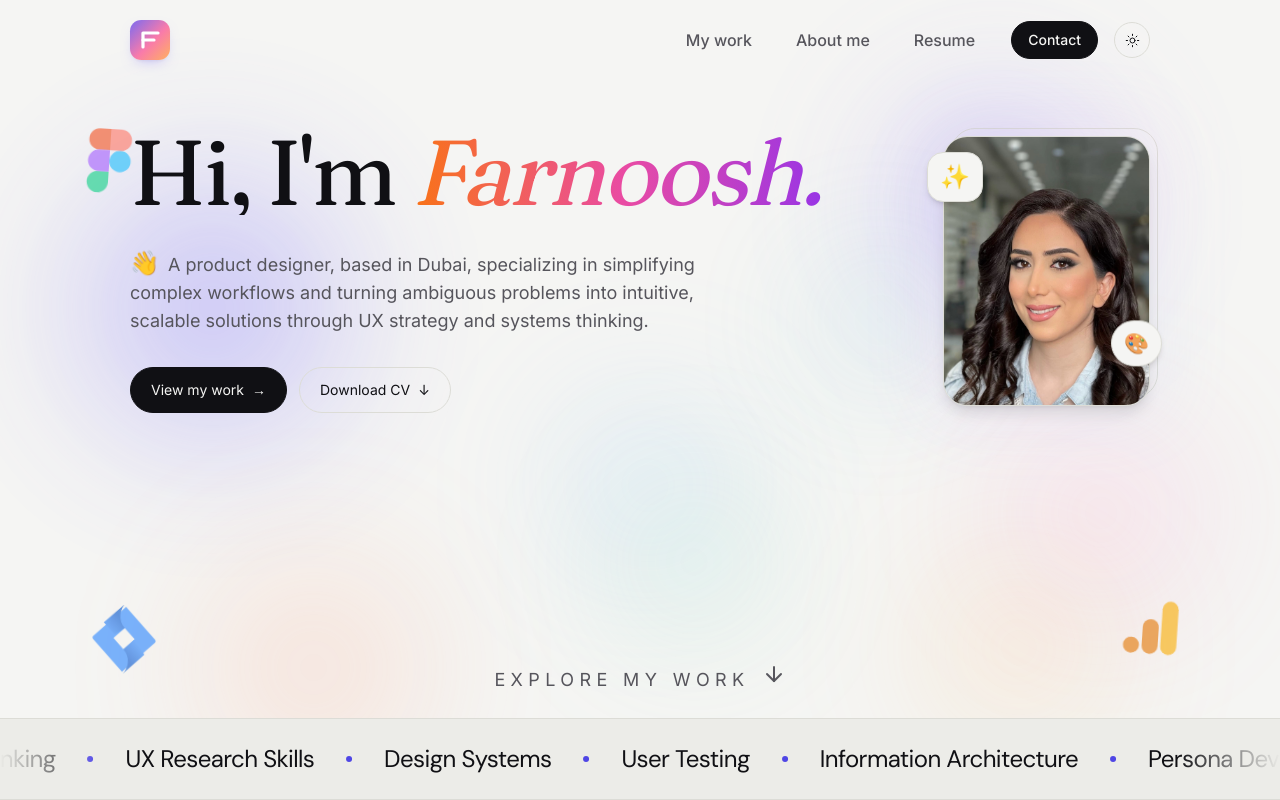
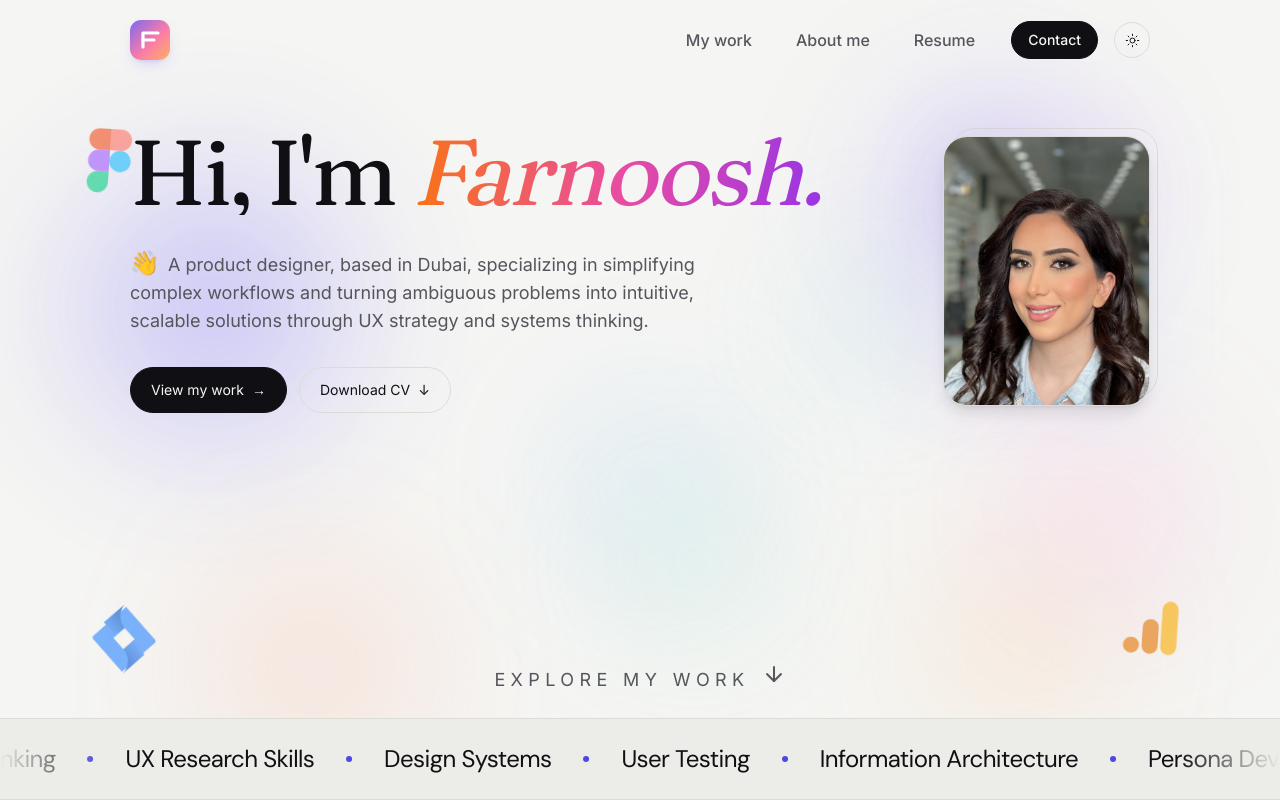
Before and after one commit to sinaghadrico/farnoosh-portfolio, a Next.js app: page / in a window 1280 px wide. Shown: the top 800 px of the page. Built offline with nearby package versions, Linux system fonts and the light colour scheme.

Commit message:
refactor: Remove decorative motion elements from Hero component
- Eliminated unnecessary animated divs to streamline the Hero component's design.
- Focused on enhancing the overall layout and visual clarity.

```diff
--- a/src/components/Hero.tsx
+++ b/src/components/Hero.tsx
@@ -145,27 +145,6 @@ export function Hero() {
               />
             </motion.div>
 
-            <motion.div
-              aria-hidden
-              animate={reduce ? undefined : { y: [0, -8, 0] }}
-              transition={{ duration: 4, repeat: Infinity, ease: "easeInOut" }}
-              className="absolute -left-4 top-6 hidden rounded-2xl border border-border bg-bg px-3 py-2 shadow-md md:block"
-            >
-              <span className="text-2xl">✨</span>
-            </motion.div>
-            <motion.div
-              aria-hidden
-              animate={reduce ? undefined : { y: [0, 6, 0], rotate: [0, 6, 0] }}
-              transition={{
-                duration: 5,
-                repeat: Infinity,
-                ease: "easeInOut",
-                delay: 0.5,
-              }}
-              className="absolute -right-3 bottom-10 hidden rounded-full border border-border bg-bg px-3 py-2 shadow-md md:block"
-            >
-              <span className="text-xl">🎨</span>
-            </motion.div>
           </motion.div>
         </div>
 
```
